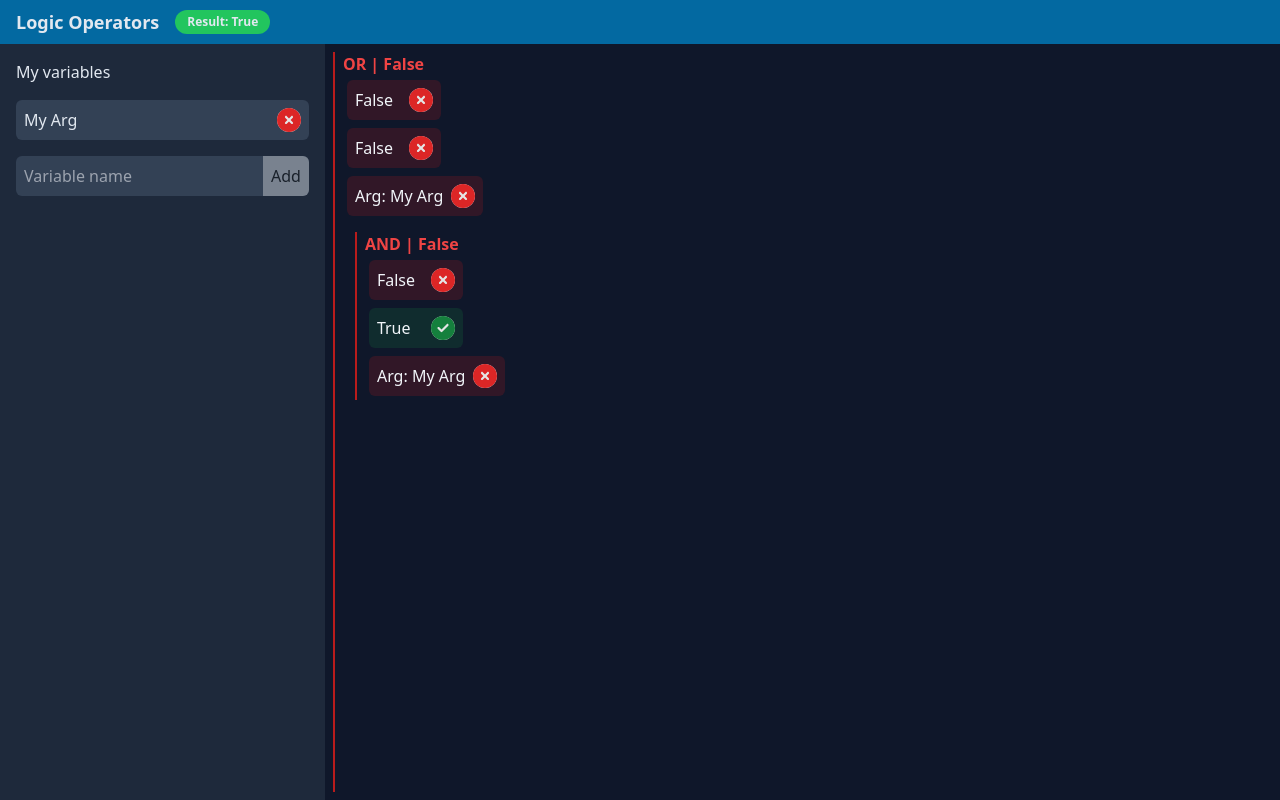
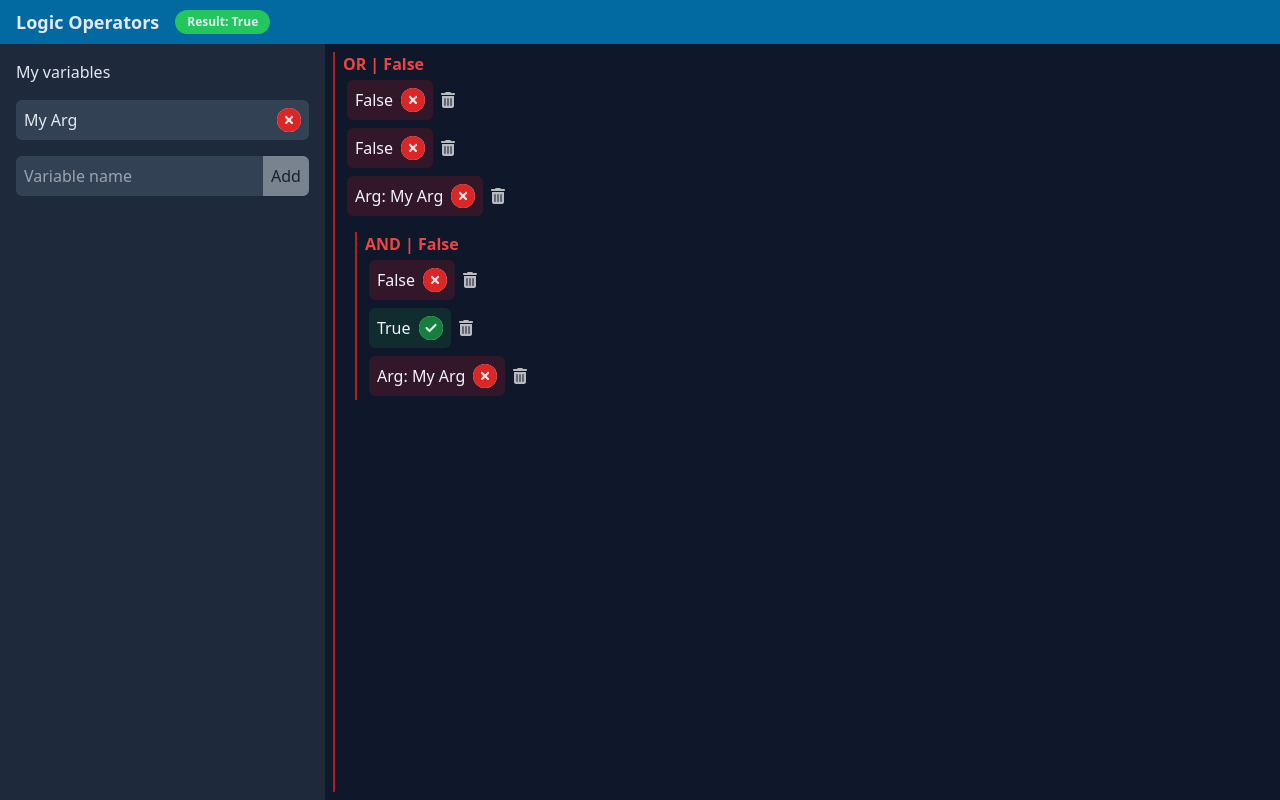
Before and after one commit to zFunx/logical-operators, a Next.js app: page / in a window 1280 px wide. Built offline with nearby package versions, Linux system fonts and the light colour scheme.

Commit message:
Add del buttons

```diff
--- a/src/components/Button/BoolToogleButton.js
+++ b/src/components/Button/BoolToogleButton.js
@@ -7,7 +7,7 @@ const BoolToogleButton = props => {
     const toggleTruth = () => props.setIsTrue(!props.isTrue)
 
     return (
-        <div className={`${props.isTrue ? 'bg-green-700/20' : 'bg-red-700/20'} p-2 rounded-md flex justify-between cursor-pointer`} onClick={toggleTruth}>
+        <div className={`${props.isTrue ? 'bg-green-700/20' : 'bg-red-700/20'} p-2 rounded-md flex gap-2 justify-between cursor-pointer`} onClick={toggleTruth}>
             {props.isTrue ? 'True': 'False'}
             <BoolCheckbox isTrue={props.isTrue} />
         </div>
--- a/src/components/Operation/Operation.js
+++ b/src/components/Operation/Operation.js
@@ -1,11 +1,16 @@
 import BoolToogleButton from '@/components/Button/BoolToogleButton.js'
 import VariableDropdown from '@/components/Dropdown/VariableDropdown.js'
+import WithDelButton from '@/components/WithDelButton.js'
 
 const createOperand = (operand, variables, ops, results, updateConstant, rootUpdateConstant, updateVar, rootUpdateVar) => {
     if (operand.val?.toString()) {
-        return <BoolToogleButton isTrue={operand.val} setIsTrue={(val) => updateConstant(operand.id, val)} />
+        return <WithDelButton>
+            <BoolToogleButton isTrue={operand.val} setIsTrue={(val) => updateConstant(operand.id, val)} />
+        </WithDelButton>
     } else if (operand.arg) {
-        return <VariableDropdown variableName={operand.arg} isTrue={variables[operand.arg]} options={variables} updateArg={(val) => updateVar(operand.id, val)} />
+        return <WithDelButton>
+            <VariableDropdown variableName={operand.arg} isTrue={variables[operand.arg]} options={variables} updateArg={(val) => updateVar(operand.id, val)} />
+        </WithDelButton>
     } else if (operand.op) {
         return <Operation operatorKey={operand.op} {...ops[operand.op]} ops={ops} variables={variables} result={results[operand.op]} results={results} updateConstant={rootUpdateConstant} updateVar={rootUpdateVar}/>
     }
--- /dev/null
+++ b/src/components/WithDelButton.js
@@ -0,0 +1,12 @@
+import delImage from "@/assets/trash-can-solid.svg"
+
+const WithDelButton = props => {
+  return (
+    <div className="flex gap-2">
+        <div>{props.children}</div>
+        <img className="mr-2 cursor-pointer opacity-70 hover:opacity-100" width={14} onClick={props.deleteVariable} src={delImage.src} />
+    </div>
+  )
+}
+
+export default WithDelButton
```
